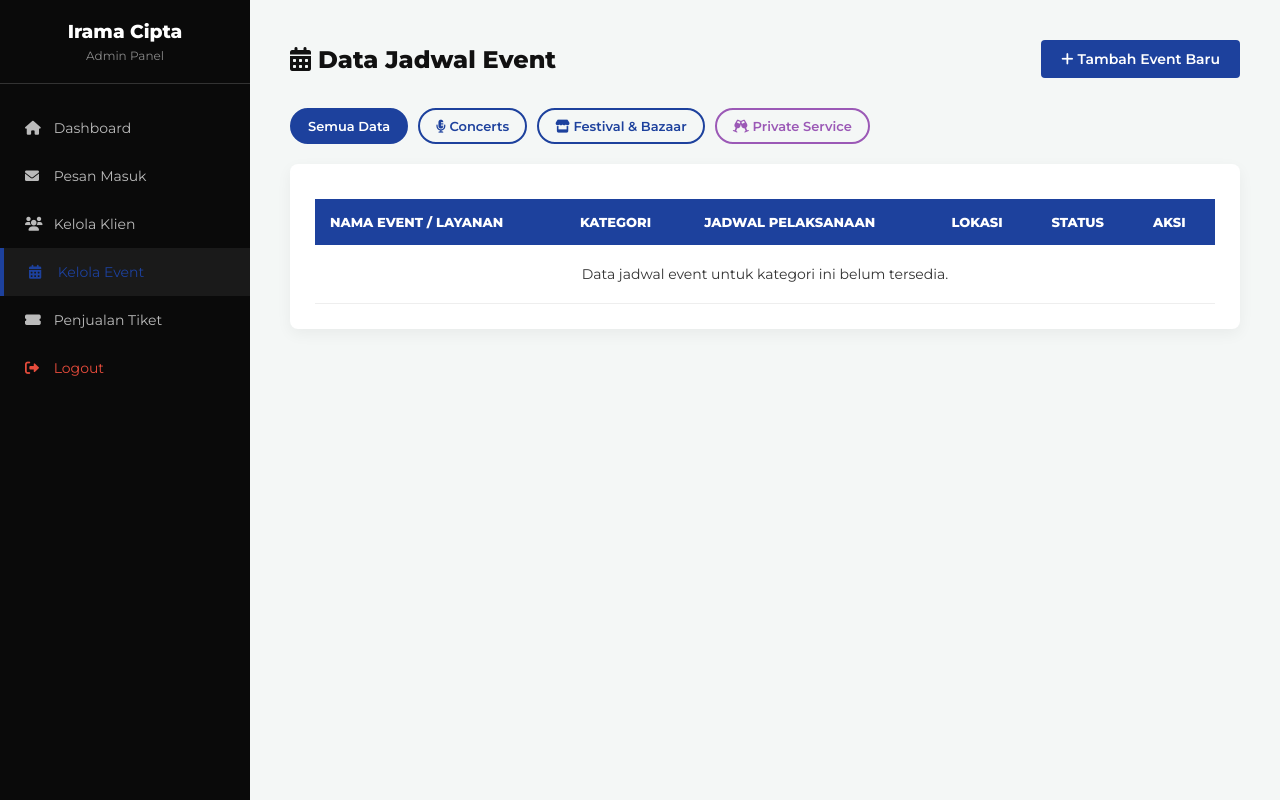
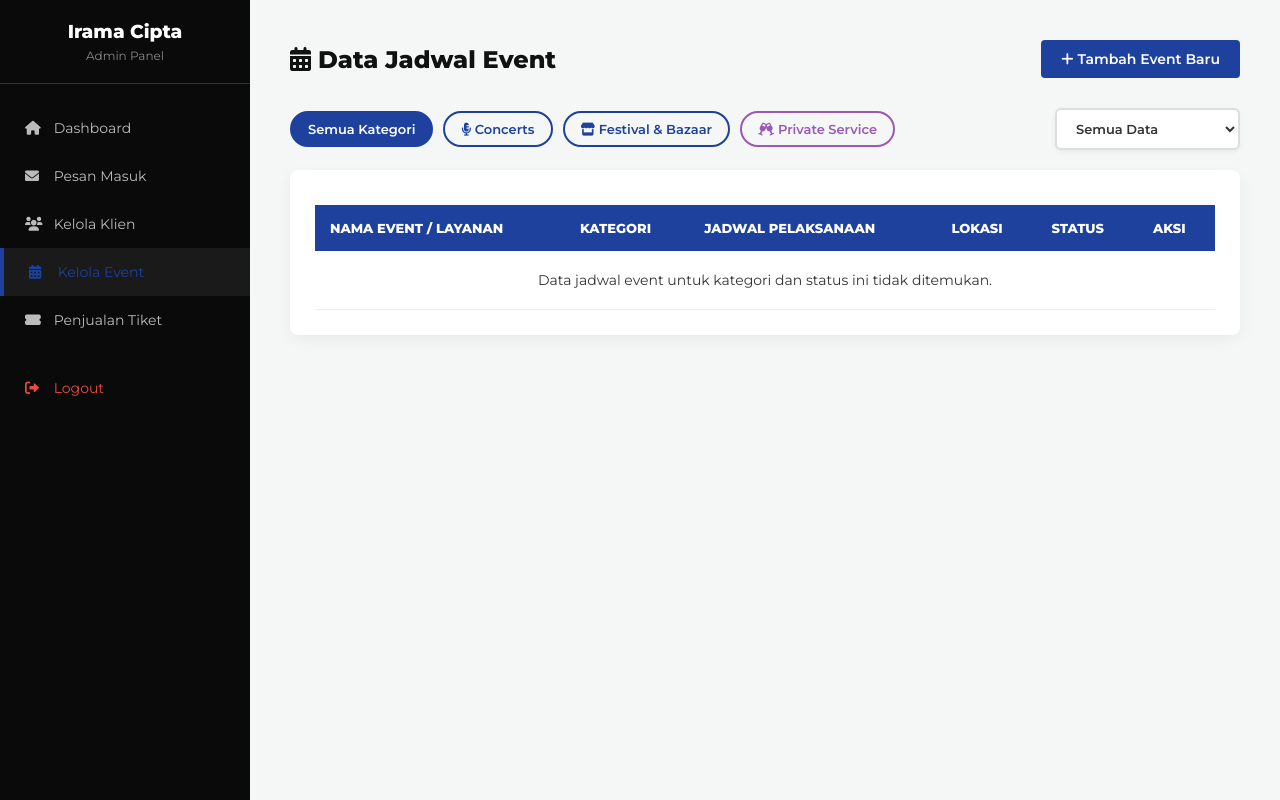
Before and after one commit to NySeocha/PWL-Web_PTIramaCiptaEventa, a PHP site: page /admin/kelola_event.php in a window 1280 px wide. Run offline with PHP 8.4, Linux system fonts and the light colour scheme; a user stored in the database is signed in; data that the repository does not hold is empty.

Commit message:
update event

```diff
--- a/admin/kelola_event.php
+++ b/admin/kelola_event.php
@@ -1,30 +1,35 @@
 <?php
 session_start();
-
-// Cek keamanan admin
 if (!isset($_SESSION['status']) || $_SESSION['status'] != "login" || $_SESSION['role'] != "admin") {
     header("location: ../auth/login.php");
     exit();
 }
-
-// INI ADALAH BARIS KRUSIAL YANG HILANG ATAU TERHAPUS:
 include("../config/koneksi.php");
 
-// Logika Pintar: Menangkap kategori filter dari URL
+// 1. Menangkap dua jenis filter dari URL
 $filter_kategori = isset($_GET['kategori']) ? $_GET['kategori'] : 'Semua';
+$filter_status = isset($_GET['status']) ? $_GET['status'] : 'Semua';
 
-// Menyesuaikan Query Database berdasarkan Filter yang dipilih
+// 2. Trik Logika Pintar: Menggunakan WHERE 1=1 agar filter bisa digabung
+$query = "SELECT * FROM jadwal_event WHERE 1=1";
+
+// Filter berdasarkan kategori
 if ($filter_kategori == 'Concerts') {
-    $query = "SELECT * FROM jadwal_event WHERE kategori='Concerts' ORDER BY id_event DESC";
+    $query .= " AND kategori='Concerts'";
 } elseif ($filter_kategori == 'Festival') {
-    $query = "SELECT * FROM jadwal_event WHERE kategori='Festival & Bazaar' ORDER BY id_event DESC";
+    $query .= " AND kategori='Festival & Bazaar'";
 } elseif ($filter_kategori == 'Private') {
-    $query = "SELECT * FROM jadwal_event WHERE kategori='Private Service' ORDER BY id_event DESC";
-} else {
-    $query = "SELECT * FROM jadwal_event ORDER BY id_event DESC";
+    $query .= " AND kategori='Private Service'";
 }
 
-// Sekarang variabel $konek sudah dikenali dari file koneksi.php
+// Filter berdasarkan status dari combobox
+if ($filter_status == 'Upcoming') {
+    $query .= " AND status_event='Upcoming'";
+} elseif ($filter_status == 'Selesai') {
+    $query .= " AND status_event='Selesai'";
+}
+
+$query .= " ORDER BY id_event DESC";
 $hasil = mysqli_query($konek, $query);
 ?>
 <!DOCTYPE html>
@@ -35,12 +40,20 @@ $hasil = mysqli_query($konek, $query);
     <link rel="stylesheet" href="https://cdnjs.cloudflare.com/ajax/libs/font-awesome/6.0.0/css/all.min.css">
     <link rel="stylesheet" type="text/css" href="../assets/css/admin_style.css?v=<?php echo time(); ?>">
     <style>
-        /* Gaya khusus untuk tombol filter di halaman ini */
-        .filter-container { display: flex; gap: 10px; margin-bottom: 20px; flex-wrap: wrap; }
+        .filter-wrapper { display: flex; justify-content: space-between; align-items: center; margin-bottom: 20px; flex-wrap: wrap; gap: 15px; }
+        .filter-kategori { display: flex; gap: 10px; flex-wrap: wrap; }
         .btn-filter { padding: 8px 16px; border-radius: 20px; font-size: 13px; font-weight: 600; text-decoration: none; border: 2px solid #1d419d; color: #1d419d; transition: 0.3s; }
         .btn-filter:hover, .btn-filter.active { background: #1d419d; color: #fff; }
         .btn-private { border-color: #9b59b6; color: #9b59b6; }
-        .btn-private:hover { background: #9b59b6; color: #fff; }
+
+        /* Desain cantik untuk combobox / dropdown */
+        .combo-box-status {
+            padding: 10px 15px; border-radius: 6px; border: 2px solid #ddd;
+            font-family: 'Montserrat', sans-serif; font-size: 13px; font-weight: 600;
+            color: #333; outline: none; cursor: pointer; transition: 0.3s;
+            background-color: #fff; box-shadow: 0 2px 5px rgba(0,0,0,0.05);
+        }
+        .combo-box-status:focus { border-color: #1d419d; }
     </style>
 </head>
 <body>
@@ -55,7 +68,7 @@ $hasil = mysqli_query($konek, $query);
             <li><a href="kelola_klien.php"><i class="fas fa-users"></i> Kelola Klien</a></li>
             <li><a href="kelola_event.php" class="active"><i class="fas fa-calendar-alt"></i> Kelola Event</a></li>
             <li><a href="kelola_transaksi.php"><i class="fas fa-ticket-alt"></i> Penjualan Tiket</a></li>
-            <li><a href="../auth/logout.php" style="color: #e74c3c;"><i class="fas fa-sign-out-alt"></i> Logout</a></li>
+            <li><a href="../auth/logout.php" style="color: #e74c3c; margin-top: 20px;"><i class="fas fa-sign-out-alt"></i> Logout</a></li>
         </ul>
     </div>
 
@@ -65,13 +78,27 @@ $hasil = mysqli_query($konek, $query);
             <a href="tambah_event.php" class="btn-tambah"><i class="fas fa-plus"></i> Tambah Event Baru</a>
         </div>
 
-        <!-- Tombol Filter Kategori -->
-        <div class="filter-container">
-            <a href="kelola_event.php?kategori=Semua" class="btn-filter <?php echo ($filter_kategori == 'Semua') ? 'active' : ''; ?>">Semua Data</a>
-            <a href="kelola_event.php?kategori=Concerts" class="btn-filter <?php echo ($filter_kategori == 'Concerts') ? 'active' : ''; ?>"><i class="fas fa-microphone-alt"></i> Concerts</a>
-            <a href="kelola_event.php?kategori=Festival" class="btn-filter <?php echo ($filter_kategori == 'Festival') ? 'active' : ''; ?>"><i class="fas fa-store"></i> Festival & Bazaar</a>
+        <div class="filter-wrapper">
 
-            <a href="kelola_event.php?kategori=Private" class="btn-filter <?php echo ($filter_kategori == 'Private') ? 'active' : ''; ?>" style="border-color: #9b59b6; color: <?php echo ($filter_kategori == 'Private') ? '#fff' : '#9b59b6'; ?>; background-color: <?php echo ($filter_kategori == 'Private') ? '#9b59b6' : 'transparent'; ?>;"><i class="fas fa-glass-cheers"></i> Private Service</a>
+            <div class="filter-kategori">
+                <a href="kelola_event.php?kategori=Semua&status=<?php echo $filter_status; ?>" class="btn-filter <?php echo ($filter_kategori == 'Semua') ? 'active' : ''; ?>">Semua Kategori</a>
+                <a href="kelola_event.php?kategori=Concerts&status=<?php echo $filter_status; ?>" class="btn-filter <?php echo ($filter_kategori == 'Concerts') ? 'active' : ''; ?>"><i class="fas fa-microphone-alt"></i> Concerts</a>
+                <a href="kelola_event.php?kategori=Festival&status=<?php echo $filter_status; ?>" class="btn-filter <?php echo ($filter_kategori == 'Festival') ? 'active' : ''; ?>"><i class="fas fa-store"></i> Festival & Bazaar</a>
+                <a href="kelola_event.php?kategori=Private&status=<?php echo $filter_status; ?>" class="btn-filter <?php echo ($filter_kategori == 'Private') ? 'active' : ''; ?>" style="border-color: #9b59b6; color: <?php echo ($filter_kategori == 'Private') ? '#fff' : '#9b59b6'; ?>; background-color: <?php echo ($filter_kategori == 'Private') ? '#9b59b6' : 'transparent'; ?>;"><i class="fas fa-glass-cheers"></i> Private Service</a>
+            </div>
+
+            <div>
+                <form method="GET" action="kelola_event.php">
+                    <input type="hidden" name="kategori" value="<?php echo $filter_kategori; ?>">
+
+                    <select name="status" class="combo-box-status" onchange="this.form.submit()">
+                        <option value="Semua" <?php if($filter_status == 'Semua') echo 'selected'; ?>>Semua Data</option>
+                        <option value="Upcoming" <?php if($filter_status == 'Upcoming') echo 'selected'; ?>>Upcoming Event</option>
+                        <option value="Selesai" <?php if($filter_status == 'Selesai') echo 'selected'; ?>>Past Event (Selesai)</option>
+                    </select>
+                </form>
+            </div>
+
         </div>
 
         <div class="table-container">
@@ -93,13 +120,11 @@ $hasil = mysqli_query($konek, $query);
                             echo "<tr>";
                             echo "<td><strong>" . htmlspecialchars($data['nama_event']) . "</strong></td>";
 
-                            // Logika Pewarnaan Kategori yang Disempurnakan
                             if ($data['kategori'] == 'Concerts') {
                                 $kategori_warna = 'background: #e74c3c; color: white;';
                             } elseif ($data['kategori'] == 'Festival & Bazaar') {
                                 $kategori_warna = 'background: #f39c12; color: white;';
                             } else {
-                                // Warna ungu khusus Private Service
                                 $kategori_warna = 'background: #9b59b6; color: white;';
                             }
 
@@ -114,14 +139,17 @@ $hasil = mysqli_query($konek, $query);
                                 echo "<td><span style='background-color: #333; color: white; padding: 4px 8px; border-radius: 4px; font-size: 11px; font-weight: bold;'>SELESAI</span></td>";
                             }
 
-                            echo "<td class='action-links'>
-                                    <a href='#' class='btn-sm btn-edit'><i class='fas fa-edit'></i></a>
-                                    <a href='#' class='btn-sm btn-hapus'><i class='fas fa-trash'></i></a>
+                           echo "<td class='action-links'>
+                                    <a href='ubah_status_event.php?id=" . $data['id_event'] . "' class='btn-sm' style='background: #f39c12; color: white; border: none;' title='Ubah Status (Upcoming / Selesai)'>
+                                        <i class='fas fa-exchange-alt'></i>
+                                    </a>
+                                    <a href='edit_event.php?id=" . $data['id_event'] . "' class='btn-sm btn-edit' title='Edit Data'><i class='fas fa-edit'></i></a>
+                                    <a href='hapus_event.php?id=" . $data['id_event'] . "' class='btn-sm btn-hapus' title='Hapus Event' onclick=\"return confirm('Apakah Anda yakin ingin menghapus jadwal acara ini?')\"><i class='fas fa-trash'></i></a>
                                   </td>";
                             echo "</tr>";
                         }
                     } else {
-                        echo "<tr><td colspan='6' style='text-align:center; padding: 20px;'>Data jadwal event untuk kategori ini belum tersedia.</td></tr>";
+                        echo "<tr><td colspan='6' style='text-align:center; padding: 20px;'>Data jadwal event untuk kategori dan status ini tidak ditemukan.</td></tr>";
                     }
                     ?>
                 </tbody>
--- a/past_eg6.php
+++ b/past_eg6.php
@@ -43,7 +43,7 @@ include("templates/header.php");
 
         <div class="gallery-grid">
             <div class="gallery-item"><img src="assets/images/peg21.jpeg" alt="Keseruan Acara 1"></div>
-            <div class="gallery-item"><img src="assets/images/peg22.jpg" alt="Keseruan Acara 2"></div>
+            <div class="gallery-item"><img src="assets/images/peg22.jpeg" alt="Keseruan Acara 2"></div>
             <div class="gallery-item"><img src="assets/images/peg23.jpeg" alt="Keseruan Acara 3"></div>
         </div>
     </div>
```
Also changed, not shown: admin/edit_event.php (added, +98 -0 lines), admin/hapus_event.php (added, +19 -0 lines), admin/ubah_status_event.php (added, +34 -0 lines).
